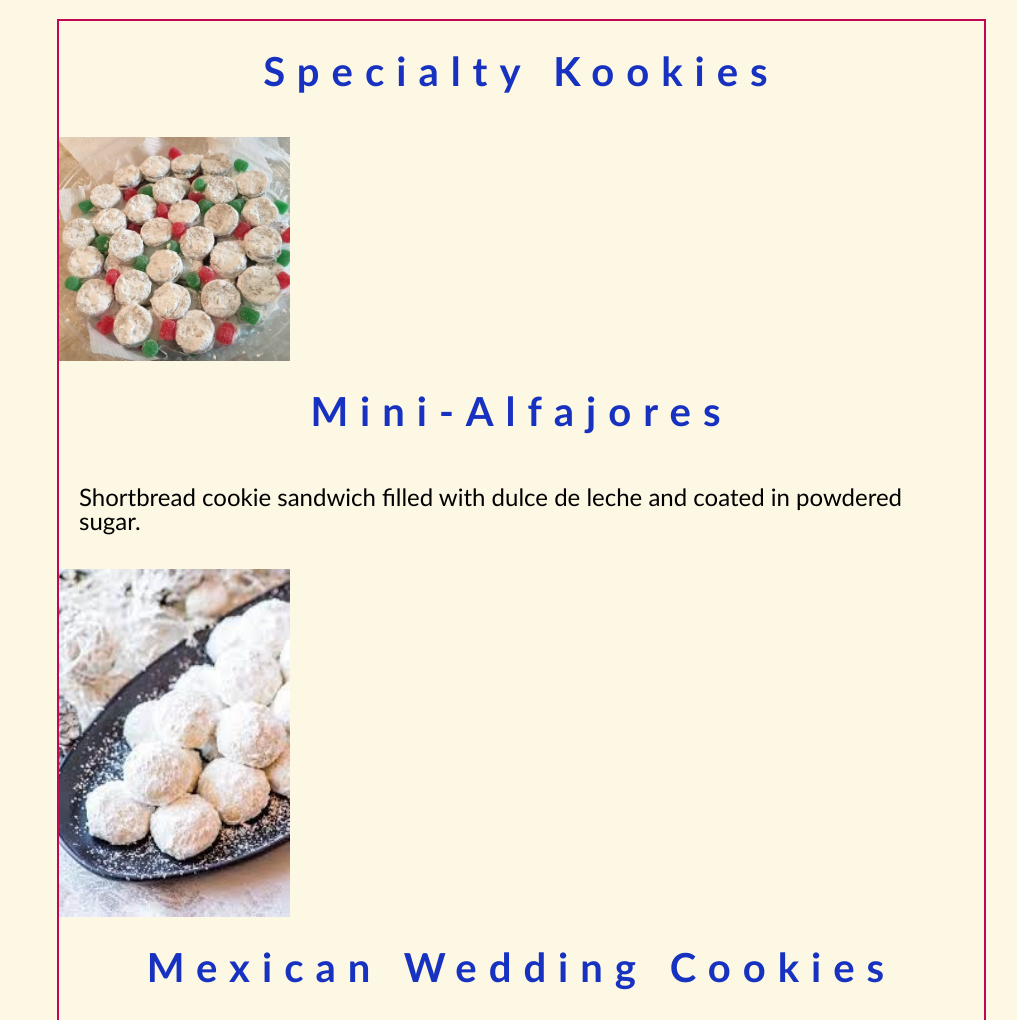
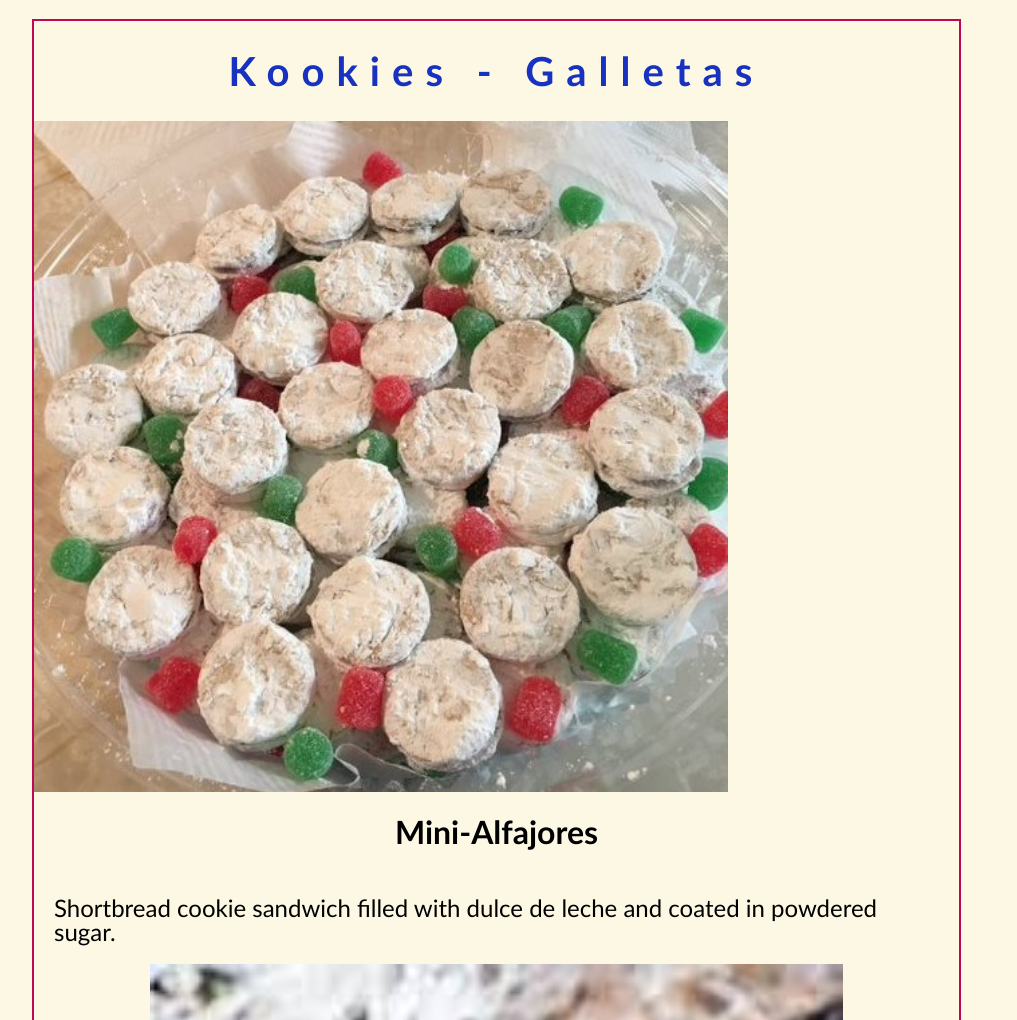
Before and after one commit to MSerranoK12/Proj2_5, a plain HTML site: page cookies.html in a window 1280 px wide. Shown: the part 160-1180 px from the top of the page, without its empty margins (131-1148 px from the left). Drawn offline with Linux system fonts and the light colour scheme.

Commit message:
Update cookies.html

```diff
--- a/cookies.html
+++ b/cookies.html
@@ -24,20 +24,21 @@ Date: 2023-7-21
 </ul>
 </nav>
 </header>
-<br>
 <div id="h2">
-<h2>Specialty Kookies</h2>
-<br>
-
-<img src="christmastray.JPG" alt="Mini-Alfajores" width="25%">
-    <h2>Mini-Alfajores</h2>
+<h2>Kookies - Galletas</h2>
+<div class="row">
+<div class="column">
+<img src="christmastray.JPG" alt="Mini-Alfajores"  class="left" style="width:75%">
+<h3>Mini-Alfajores</h3>
 <p>Shortbread cookie sandwich filled with dulce de leche and coated in powdered sugar.
 </p>
-<br>
-<img src="mwc.jpg" alt="Mini-Alfajores" width="25%">
-    <h2>Mexican Wedding Cookies</h2>
+</div>
+<div class="column">
+<img src="mwc.jpg" alt="Mexican Wedding Cookies"  class="center" style="width:75%">
+<h3>Mexican Wedding Cookies</h3>
 <p>Traditional round cookies coated in powdered sugar.</p>
-
+</div>
+</div>
 <div id="footer"></div>
 <footer>Tia Chuy's Kookies  &#8226;1818 Cookie Lane, Los Angeles CA 90080 &#8226; 562-555-5555 &#8226; <a href="mailto:TCKookies@example.com">Tia Chuy's Kookies</a></footer>
 </div>
```
